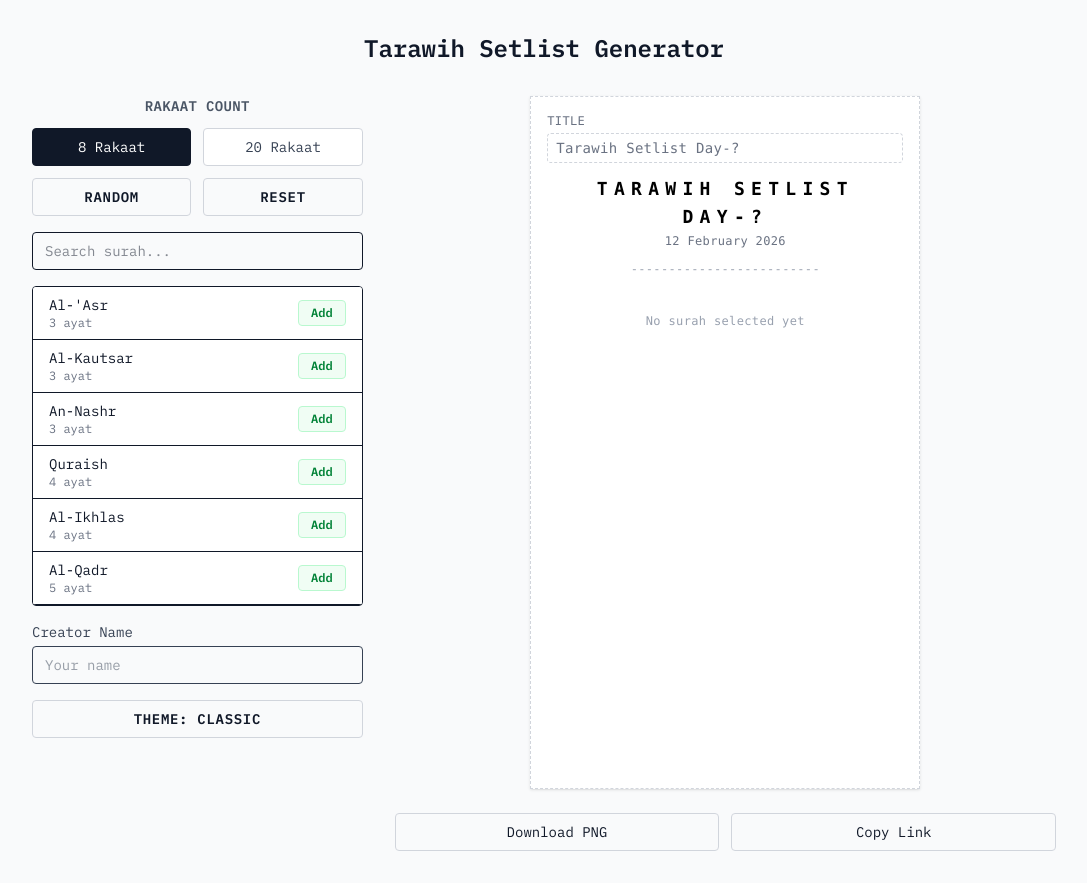
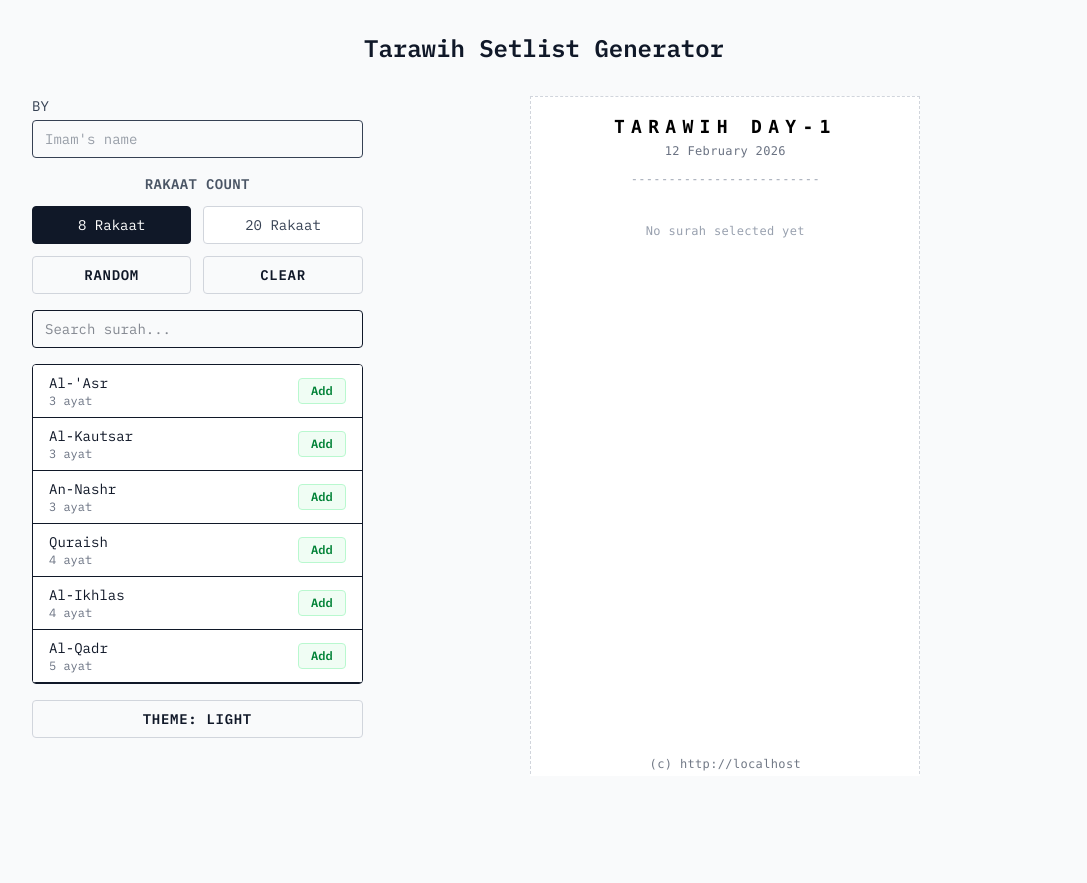
Before and after one commit to buyungalf/tarawihify, a Next.js app: page / in a window 1280 px wide. Before the commit this address had no page. Shown: the whole page, without its empty margins (96-1183 px from the left). After the commit the page ends 808 px from the top, so only its background shows below. Built offline with nearby package versions, Linux system fonts and the light colour scheme.

Commit message:
feat: ui improvement 3

```diff
--- a/app/page.tsx
+++ b/app/page.tsx
@@ -21,16 +21,13 @@ export default function HomePage() {
   const router = useRouter();
   const [selectedSurahIds, setSelectedSurahIds] = useState<number[]>([]);
   const [rakaat, setRakaat] = useState<number>(8);
-  const [title, setTitle] = useState("Tarawih Setlist Day-?");
   const [creatorName, setCreatorName] = useState("");
   const [isExporting, setIsExporting] = useState(false);
   const [theme, setTheme] = useState<"classic" | "thermal">("classic");
-  const [copyFeedback, setCopyFeedback] = useState<"idle" | "copied">("idle");
   const previewRef = useRef<HTMLDivElement | null>(null);
 
   useEffect(() => {
     const listParam = searchParams.get("list");
-    const titleParam = searchParams.get("title");
 
     if (listParam) {
       const parsed = parseListFromUrl(listParam);
@@ -43,29 +40,22 @@ export default function HomePage() {
         return parsed;
       });
     }
-    if (titleParam) {
-      setTitle(titleParam);
-    }
     // eslint-disable-next-line react-hooks/exhaustive-deps
   }, []);
 
   useEffect(() => {
     const currentList = searchParams.get("list") || "";
     const nextList = serializeListToUrl(selectedSurahIds);
-    const currentTitle = searchParams.get("title") || "";
 
-    if (currentList !== nextList || currentTitle !== title) {
+    if (currentList !== nextList) {
       const nextParams = new URLSearchParams();
       if (selectedSurahIds.length > 0 || currentList) {
         nextParams.set("list", nextList);
       }
-      if (title) {
-        nextParams.set("title", title);
-      }
       const query = nextParams.toString();
       router.replace(query ? `?${query}` : "", { scroll: false });
     }
-  }, [selectedSurahIds, title]);
+  }, [selectedSurahIds, router, searchParams]);
 
   const handleToggleSurah = (id: number) => {
     setSelectedSurahIds((prev) => {
@@ -129,16 +119,6 @@ export default function HomePage() {
     }
   };
 
-  const handleCopyLink = async () => {
-    try {
-      await navigator.clipboard.writeText(window.location.href);
-      setCopyFeedback("copied");
-      setTimeout(() => setCopyFeedback("idle"), 1500);
-    } catch (error) {
-      console.error("Failed to copy link", error);
-    }
-  };
-
   const toggleTheme = () => {
     setTheme((prev) => (prev === "classic" ? "thermal" : "classic"));
   };
@@ -169,6 +149,17 @@ export default function HomePage() {
         <div className="flex flex-col lg:flex-row gap-8">
           {/* Controls section - appears first in JSX for correct mobile stacking */}
           <div className="lg:w-1/3 space-y-4">
+            <label className="block text-sm font-medium text-gray-700">
+              BY
+              <input
+                type="text"
+                value={creatorName}
+                onChange={(event) => setCreatorName(event.target.value)}
+                placeholder="Imam's name"
+                className="mt-1 w-full rounded border px-3 py-2 text-sm"
+              />
+            </label>
+
             <section className="space-y-3">
               <p className="text-center text-sm font-semibold uppercase tracking-wide text-gray-600">
                 Rakaat Count
@@ -202,7 +193,7 @@ export default function HomePage() {
                   onClick={() => setSelectedSurahIds([])}
                   className="rounded border border-gray-300 px-4 py-2 text-sm font-semibold uppercase tracking-wider transition-all duration-200 hover:-translate-y-0.5 hover:bg-gray-100"
                 >
-                  Reset
+                  Clear
                 </button>
               </div>
             </section>
@@ -213,63 +204,56 @@ export default function HomePage() {
               onToggleSurah={handleToggleSurah}
             />
 
-            <label className="block text-sm font-medium text-gray-700">
-              Creator Name
-              <input
-                type="text"
-                value={creatorName}
-                onChange={(event) => setCreatorName(event.target.value)}
-                placeholder="Your name"
-                className="mt-1 w-full rounded border px-3 py-2 text-sm"
-              />
-            </label>
-
             <button
               type="button"
               onClick={toggleTheme}
               className="w-full rounded border border-gray-300 px-4 py-2 text-sm font-semibold uppercase tracking-wider transition-all duration-200 hover:-translate-y-0.5 hover:bg-gray-100"
             >
-              Theme: {theme === "classic" ? "Classic" : "Thermal"}
+              Theme: {theme === "classic" ? "Light" : "Dark"}
             </button>
           </div>
 
           {/* Preview section - appears second in JSX for correct mobile stacking */}
           <div className="lg:w-2/3 space-y-6">
-            <div className="flex flex-col items-center">
-              <SetlistDisplay
-                ref={previewRef}
-                selectedSurahIds={selectedSurahIds}
-                moveUp={moveUp}
-                moveDown={moveDown}
-                isExportMode={isExporting}
-                theme={theme}
-                title={title}
-                onTitleChange={setTitle}
-                creatorName={creatorName}
-              />
-            </div>
+            <div className="flex justify-center">
+              <div className="max-h-[85vh] overflow-y-auto">
+                <div className="w-[390px] max-w-full">
+                  <SetlistDisplay
+                    selectedSurahIds={selectedSurahIds}
+                    moveUp={moveUp}
+                    moveDown={moveDown}
+                    theme={theme}
+                    creatorName={creatorName}
+                  />
 
-            <div className="flex w-full flex-col gap-3 sm:flex-row">
-              <button
-                type="button"
-                onClick={handleDownload}
-                disabled={isExporting}
-                className="flex-1 rounded border border-gray-300 px-6 py-2 text-sm font-medium transition-all duration-200 hover:-translate-y-0.5 hover:bg-gray-50 disabled:cursor-not-allowed disabled:opacity-60"
-              >
-                {isExporting ? "Generating image..." : "Download PNG"}
-              </button>
-              <button
-                type="button"
-                onClick={handleCopyLink}
-                className="flex-1 rounded border border-gray-300 px-6 py-2 text-sm font-medium transition-all duration-200 hover:-translate-y-0.5 hover:bg-gray-50"
-              >
-                {copyFeedback === "copied" ? "Copied!" : "Copy Link"}
-              </button>
+                  <button
+                    type="button"
+                    onClick={handleDownload}
+                    disabled={isExporting}
+                    className="w-full mt-4 text-center py-2 rounded border border-gray-300 px-4 text-sm font-semibold uppercase tracking-wider transition-all duration-200 hover:-translate-y-0.5 hover:bg-gray-100 disabled:cursor-not-allowed disabled:opacity-60"
+                  >
+                    {isExporting ? "Generating image..." : "Download PNG"}
+                  </button>
+                </div>
+              </div>
             </div>
           </div>
         </div>
       </div>
 
+      <div className="absolute -left-[9999px] top-0">
+        <SetlistDisplay
+          ref={previewRef}
+          selectedSurahIds={selectedSurahIds}
+          moveUp={moveUp}
+          moveDown={moveDown}
+          isExportMode
+          forceFixedLayout
+          theme={theme}
+          creatorName={creatorName}
+        />
+      </div>
+
     </main>
   );
 }
--- a/components/SetlistDisplay.tsx
+++ b/components/SetlistDisplay.tsx
@@ -14,10 +14,39 @@ type SetlistDisplayProps = {
   moveUp: (index: number) => void;
   moveDown: (index: number) => void;
   isExportMode?: boolean;
+  forceFixedLayout?: boolean;
   theme: 'classic' | 'thermal';
-  title: string;
-  onTitleChange: (value: string) => void;
   creatorName: string;
+};
+
+const getCurrentTarawihDay = (): number => {
+  const today = new Date();
+  const normalizedToday = new Date(
+    today.getFullYear(),
+    today.getMonth(),
+    today.getDate()
+  );
+  const startDate = new Date(2026, 1, 18);
+
+  if (normalizedToday < startDate) {
+    return 1;
+  }
+
+  const normalizedTodayUtc = Date.UTC(
+    normalizedToday.getFullYear(),
+    normalizedToday.getMonth(),
+    normalizedToday.getDate()
+  );
+  const startDateUtc = Date.UTC(
+    startDate.getFullYear(),
+    startDate.getMonth(),
+    startDate.getDate()
+  );
+  const differenceInDays = Math.floor(
+    (normalizedTodayUtc - startDateUtc) / (1000 * 60 * 60 * 24)
+  );
+
+  return differenceInDays + 1;
 };
 
 const SetlistDisplay = forwardRef<HTMLDivElement, SetlistDisplayProps>(
@@ -27,9 +56,8 @@ const SetlistDisplay = forwardRef<HTMLDivElement, SetlistDisplayProps>(
       moveUp,
       moveDown,
       isExportMode = false,
+      forceFixedLayout = false,
       theme,
-      title,
-      onTitleChange,
       creatorName,
     },
     ref
@@ -62,8 +90,7 @@ const SetlistDisplay = forwardRef<HTMLDivElement, SetlistDisplayProps>(
       theme === 'classic' ? 'text-gray-400' : 'text-neutral-500';
     const indexText =
       theme === 'classic' ? 'text-gray-600' : 'text-neutral-300';
-    const itemCount = selectedSurahs.length;
-    const isCompact = itemCount >= 16;
+    const isCompact = !forceFixedLayout && selectedSurahIds.length >= 16;
     const receiptPadding = isCompact ? 'p-2' : 'p-4';
     const receiptText = isCompact ? 'text-xs' : 'text-sm';
     const sectionGap = isCompact ? 'space-y-1' : 'space-y-3';
@@ -72,40 +99,25 @@ const SetlistDisplay = forwardRef<HTMLDivElement, SetlistDisplayProps>(
     const verseWidth = isCompact ? 'w-16' : 'w-20';
     const containerTracking = isCompact ? 'tracking-normal' : 'tracking-wide';
     const headerSpacing = isCompact ? 'mb-1' : 'mb-3';
+    const tarawihDayNumber = getCurrentTarawihDay();
+    const containerSizeClass = isCompact ? 'w-[390px]' : 'w-[390px] aspect-[9/16]';
+    const contentLayoutClass = isCompact ? sectionGap : `flex-1 ${sectionGap}`;
+    const footerLayoutClass = isCompact ? '' : 'mt-auto';
 
     return (
-      <div className="mx-auto flex w-full justify-center">
       <div
         ref={ref}
         data-export={isExportMode ? 'true' : 'false'}
-          className={`flex h-full w-[390px] aspect-[9/16] flex-col overflow-hidden border border-dashed font-mono ${containerTracking} ${receiptPadding} ${receiptText} ${sectionGap} ${themeClasses}`}
+        className={`flex ${containerSizeClass} flex-col border border-dashed font-mono ${containerTracking} ${receiptPadding} ${receiptText} ${sectionGap} ${themeClasses}`}
       >
-          <label
-            className={`block text-xs uppercase tracking-wide ${
-              isExportMode ? 'hidden' : subtleText
-            }`}
-          >
-            Title
-            <input
-              type="text"
-              value={title}
-              onChange={(e) => onTitleChange(e.target.value)}
-              placeholder="Tarawih Setlist Day-?"
-              className={`mt-1 w-full rounded border border-dashed bg-transparent px-2 py-1 text-sm focus:outline-none ${
-                theme === 'classic'
-                  ? 'border-gray-300 focus:border-gray-500 placeholder:text-gray-400'
-                  : 'border-neutral-700 focus:border-neutral-500 placeholder:text-neutral-500 text-neutral-100'
-              }`}
-            />
-          </label>
-
+          <div className={contentLayoutClass}>
             <div className={`text-center ${headerSpacing}`}>
               <h2
                 className={`font-semibold uppercase tracking-[0.35em] ${
                   isCompact ? 'text-base' : 'text-lg'
                 }`}
               >
-              {title}
+                {`TARAWIH DAY-${tarawihDayNumber}`}
               </h2>
               <p className={`mt-0.5 text-xs ${subtleText}`}>{printedAt}</p>
               {creatorName.trim().length > 0 && (
@@ -195,13 +207,19 @@ const SetlistDisplay = forwardRef<HTMLDivElement, SetlistDisplayProps>(
                   <p>Total Surahs: {selectedSurahs.length}</p>
                   <p>Total Verses: {totalVerses}</p>
                 </div>
-              <p className="mt-2 text-center text-xs opacity-70">
-                (c) {appUrl}
-              </p>
               </>
             )}
           </div>
+
+        <p
+          className={`${footerLayoutClass} text-xs text-center opacity-70 ${
+            theme === 'classic' ? 'text-gray-700' : 'text-neutral-300'
+          }`}
+        >
+            (c) {appUrl}
+          </p>
         </div>
+
     );
   }
 );
```
Lines whose indentation alone changed are shown as unchanged.
